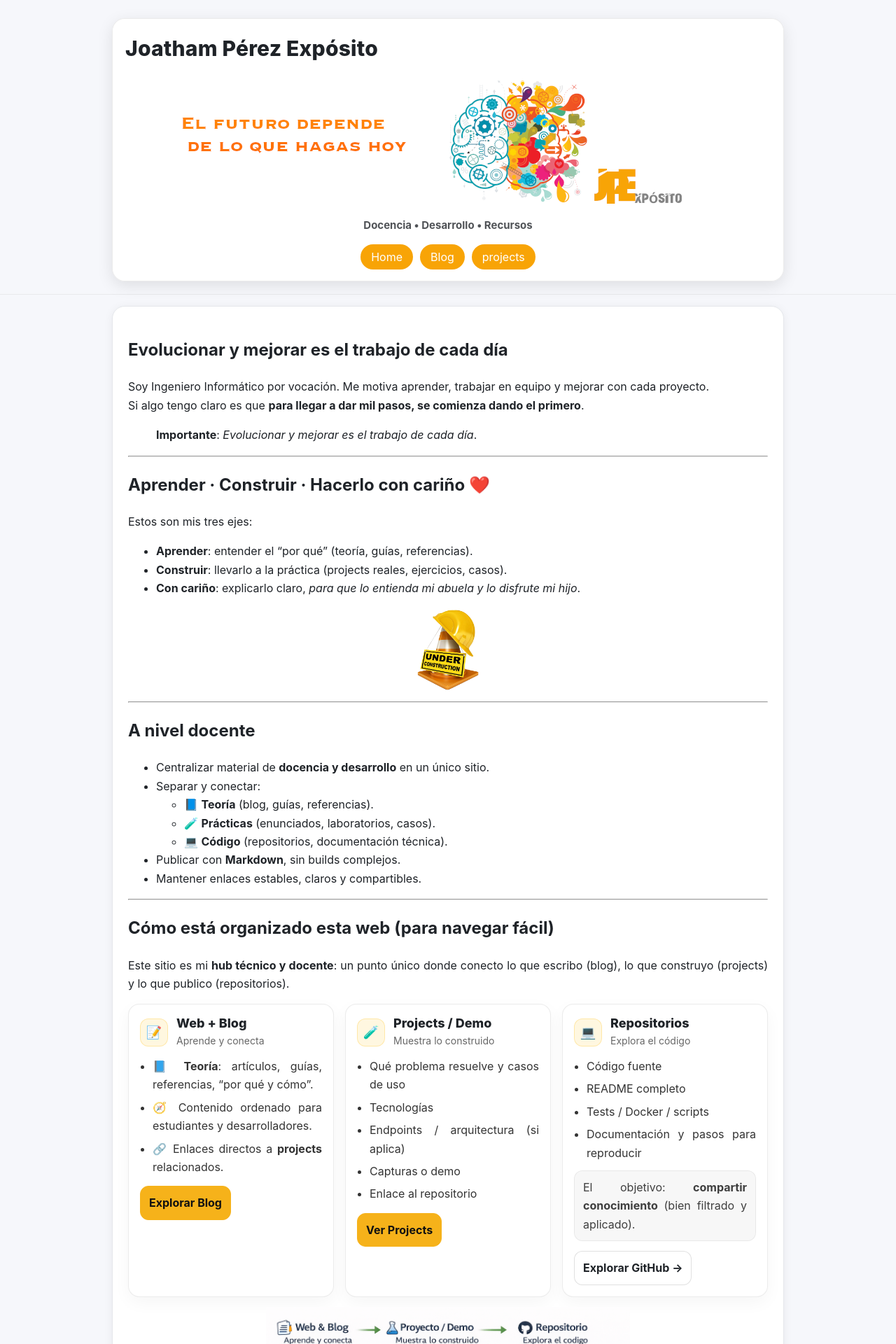
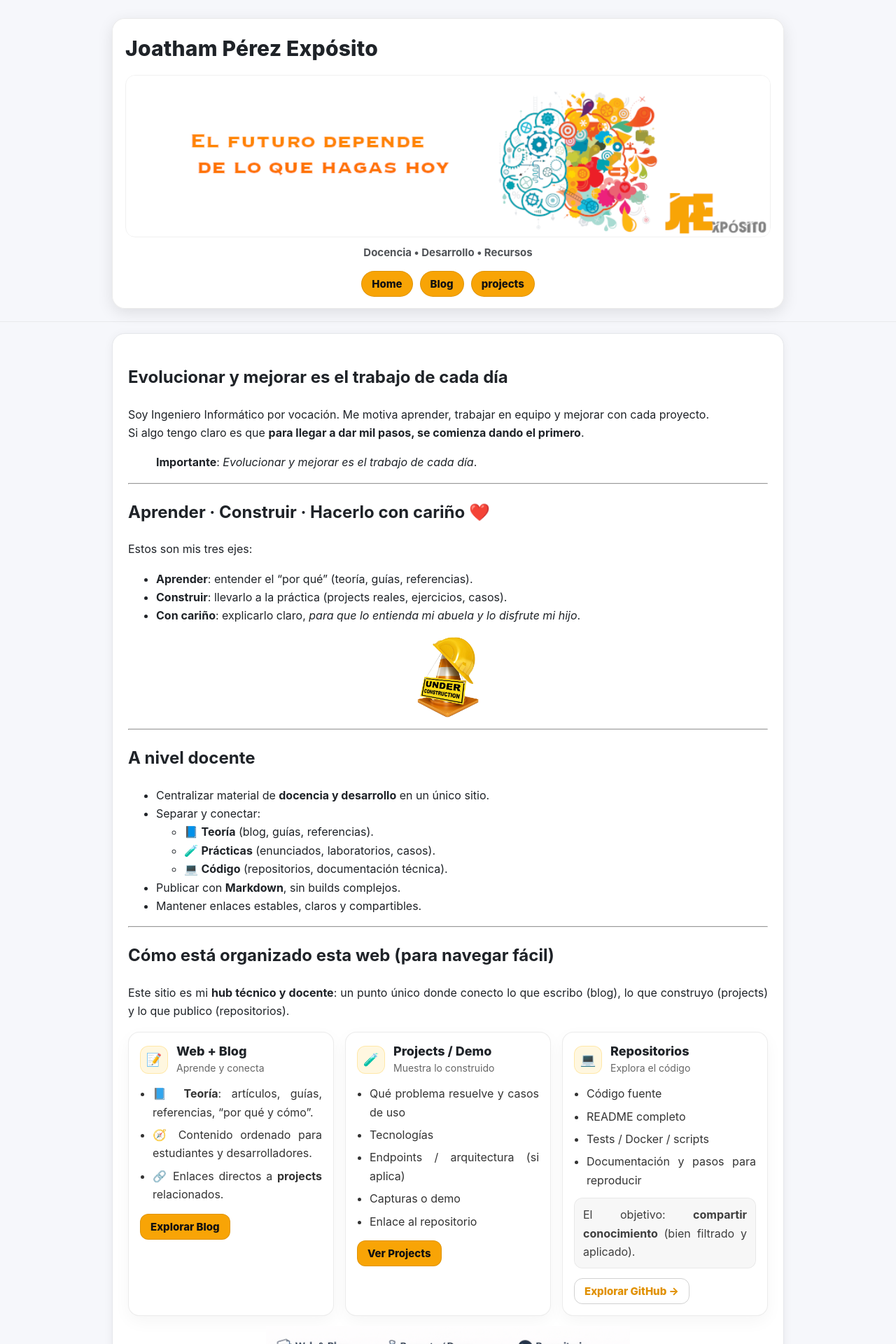
Before and after one commit to jpexposito/jpexposito.github.io, a Jekyll site: the page built from index.md, in a window 1280 px wide. Shown: the top 1920 px of the page at 70% size. Built offline with Jekyll 4.4.1, drawn with Linux system fonts in a browser that asks for light colours.

Commit message:
Se acualizan los estilos

```diff
--- a/assets/css/cards.css
+++ b/assets/css/cards.css
@@ -1,9 +1,14 @@
-/* Cards (home/sections) */
-.cards-grid { display: grid; gap: 16px; margin: 14px 0 6px; }
-.cards-grid--3 { grid-template-columns: repeat(3, minmax(0, 1fr)); }
-.cards-grid--2 { grid-template-columns: repeat(2, minmax(0, 1fr)); }
+/* =========================
+   cards.css (final)
+   - Solo layout/estilos de cards
+   - Botones .btnx se heredan desde site.css
+   ========================= */
 
-.cardx {
+.cards-grid{ display:grid; gap:16px; margin:14px 0 6px; }
+.cards-grid--3{ grid-template-columns:repeat(3, minmax(0, 1fr)); }
+.cards-grid--2{ grid-template-columns:repeat(2, minmax(0, 1fr)); }
+
+.cardx{
   border: 1px solid rgba(0,0,0,.08);
   border-radius: 16px;
   background: #fff;
@@ -11,22 +16,22 @@
   box-shadow: 0 8px 24px rgba(0,0,0,.04);
 }
 
-.cardx__head { display: flex; gap: 12px; align-items: center; }
-.cardx__icon {
+.cardx__head{ display:flex; gap:12px; align-items:center; }
+.cardx__icon{
   width: 40px; height: 40px;
-  display: grid; place-items: center;
+  display:grid; place-items:center;
   border-radius: 12px;
-  background: rgba(255, 186, 0, .12); /* toque cálido */
+  background: rgba(255, 186, 0, .12);
   border: 1px solid rgba(255, 186, 0, .25);
   font-size: 18px;
 }
-.cardx__title { font-weight: 800; font-size: 18px; line-height: 1.2; }
-.cardx__subtitle { color: rgba(0,0,0,.6); font-size: 14px; margin-top: 2px; }
+.cardx__title{ font-weight:800; font-size:18px; line-height:1.2; }
+.cardx__subtitle{ color: rgba(0,0,0,.6); font-size:14px; margin-top:2px; }
 
-.cardx__list { margin: 12px 0 0; padding-left: 18px; color: rgba(0,0,0,.8); }
-.cardx__list li { margin: 6px 0; }
+.cardx__list{ margin:12px 0 0; padding-left:18px; color: rgba(0,0,0,.8); }
+.cardx__list li{ margin:6px 0; }
 
-.cardx__note {
+.cardx__note{
   margin-top: 12px;
   padding: 10px 12px;
   border-radius: 12px;
@@ -35,49 +40,28 @@
   color: rgba(0,0,0,.75);
 }
 
-.cardx__cta { margin-top: 14px; display: flex; gap: 10px; flex-wrap: wrap; }
-
-/* Buttons */
-.btnx {
-  display: inline-flex;
-  align-items: center;
-  justify-content: center;
-  padding: 10px 12px;
-  border-radius: 12px;
-  text-decoration: none;
-  border: 1px solid rgba(0,0,0,.12);
-  color: inherit;
-  background: #fff;
-  font-weight: 700;
-}
-.btnx--primary {
-  background: #f6b21a; /* amarillo cálido */
-  border-color: #f6b21a;
-  color: #111;
-}
-.btnx--ghost { background: #fff; }
+.cardx__cta{ margin-top:14px; display:flex; gap:10px; flex-wrap:wrap; }
 
 /* Chips */
-.chips { display: flex; gap: 10px; flex-wrap: wrap; margin-top: 14px; }
-.chip {
+.chips{ display:flex; gap:10px; flex-wrap:wrap; margin-top:14px; }
+.chip{
   padding: 8px 10px;
   border-radius: 999px;
   border: 1px solid rgba(0,0,0,.10);
   background: rgba(0,0,0,.03);
-  text-decoration: none;
+  text-decoration:none;
   color: inherit;
   font-weight: 600;
 }
 
-/* Stack icons */
-.stack { margin-top: 12px; display: grid; gap: 12px; }
-.stack__row { display: grid; gap: 8px; }
-.stack__label { font-weight: 800; font-size: 14px; }
-.stack__icons { display: flex; gap: 10px; flex-wrap: wrap; align-items: center; }
-.stack__icons img { width: 34px; height: 34px; object-fit: contain; }
+/* Stack */
+.stack{ margin-top:12px; display:grid; gap:12px; }
+.stack__row{ display:grid; gap:8px; }
+.stack__label{ font-weight:800; font-size:14px; }
+.stack__icons{ display:flex; gap:10px; flex-wrap:wrap; align-items:center; }
+.stack__icons img{ width:34px; height:34px; object-fit:contain; }
 
-/* Responsive */
-@media (max-width: 980px) {
-  .cards-grid--3 { grid-template-columns: 1fr; }
-  .cards-grid--2 { grid-template-columns: 1fr; }
+@media (max-width: 980px){
+  .cards-grid--3{ grid-template-columns:1fr; }
+  .cards-grid--2{ grid-template-columns:1fr; }
 }
--- a/assets/css/site.css
+++ b/assets/css/site.css
@@ -1,12 +1,26 @@
+/* =========================
+   site.css (final)
+   - Layout general + hero + nav
+   - Botones unificados (nav + projects + cards .btnx)
+   - Estilos blog/projects existentes
+   ========================= */
+
 :root{
   --text:#1f2328;
   --bg:#f6f7fb;
   --card:#ffffff;
   --border:#e5e7eb;
 
-  /* Colores base (ajusta si quieres) */
-  --brand-1:#d32f2f;  /* color principal botón */
-  --brand-2:#b71c1c;  /* hover / énfasis */
+  /* Botón (Home por defecto) */
+  --btn-bg:#f8a406;
+  --btn-bg-hover:#e09000;
+  --btn-text:#111;
+  --btn-border:rgba(0,0,0,.10);
+
+  --btn-radius:12px;
+  --btn-pad-y:10px;
+  --btn-pad-x:14px;
+  --btn-shadow:0 8px 18px rgba(0,0,0,.12);
 }
 
 *{box-sizing:border-box}
@@ -44,7 +58,6 @@ body{
 /* HERO */
 .hero{
   padding: 26px 18px 18px;
-  border-bottom: 1px solid rgba(0,0,0,.06);
   width: 100%;
   border-bottom: 1px solid rgba(0,0,0,.06);
 }
@@ -70,8 +83,18 @@ body{
   font-size: 30px;
 }
 
+/* Banner */
+.hero__banner{
+  width: 100%;
+  height: auto;
+  display: block;
+  margin-top: 12px;
+  border-radius: 14px;
+  border: 1px solid rgba(0,0,0,.06);
+}
+
 .hero__tagline{
-  margin: 8px 0 14px;
+  margin: 10px 0 14px;
   color: rgba(31,35,40,.78);
   font-size: 15px;
   text-align: center;
@@ -86,24 +109,109 @@ body{
   flex-wrap: wrap;
 }
 
-/* Botones */
-.nav__link{
+/* =========================
+   BOTONES (UNIFICADOS)
+   - Menú: .nav__link
+   - Projects: .project__btn
+   - Cards/CTAs: .btnx
+   ========================= */
+
+.nav__link,
+body.projects .project__btn,
+.btnx{
+  appearance:none;
+  -webkit-appearance:none;
+
+  display:inline-flex;
+  align-items:center;
+  justify-content:center;
+  gap:.45rem;
+
+  padding: var(--btn-pad-y) var(--btn-pad-x);
+  border-radius: var(--btn-radius);
+
+  border: 1px solid var(--btn-border);
+  background: var(--btn-bg);
+  color: var(--btn-text);
+
+  font-weight: 800;
+  font-size: 15px;
+  line-height: 1;
   text-decoration: none;
-  color: #fff;
-  padding: 04px 14px;
-  border-radius: 999px;
-  border: 1px solid transparent;
-  background: #f8a406; /* color principal */
-  transition: transform .12s ease, background .12s ease, box-shadow .12s ease;
+  cursor: pointer;
+
+  transition: transform .12s ease, background .12s ease, box-shadow .12s ease, border-color .12s ease, opacity .12s ease;
 }
 
-.nav__link:hover{
+.nav__link:hover,
+body.projects .project__btn:hover,
+.btnx:hover{
   transform: translateY(-1px);
-  background: #e09000; /* hover similar (más oscuro) */
-  box-shadow: 0 8px 18px rgba(0,0,0,.12);
+  background: var(--btn-bg-hover);
+  box-shadow: var(--btn-shadow);
 }
 
-/* Contenido en tarjeta */
+.nav__link:focus-visible,
+body.projects .project__btn:focus-visible,
+.btnx:focus-visible{
+  outline: 3px solid rgba(248,164,6,.35);
+  outline-offset: 2px;
+}
+
+/* Menú tipo “pill” */
+.nav__link{
+  border-radius: 999px;
+  padding: 10px 14px;
+}
+
+/* Variante ghost (para cards o projects) */
+.btnx--ghost,
+body.projects .project__btn--ghost{
+  background: transparent;
+  color: var(--btn-bg-hover);
+  border-color: rgba(0,0,0,.18);
+  box-shadow: none;
+}
+
+.btnx--ghost:hover,
+body.projects .project__btn--ghost:hover{
+  background: rgba(0,0,0,.03);
+  border-color: rgba(0,0,0,.26);
+  box-shadow: none;
+}
+
+/* =========================
+   Colores por sección (solo variables)
+   ========================= */
+
+/* BLOG: azul */
+body.blog{
+  --btn-bg:#1688c6;
+  --btn-bg-hover:#1273a7;
+  --btn-text:#fff;
+  --btn-border:rgba(0,0,0,.08);
+}
+body.blog .nav__link:focus-visible,
+body.blog .btnx:focus-visible{
+  outline-color: rgba(22,136,198,.35);
+}
+
+/* PROJECTS: rojo */
+body.projects{
+  --btn-bg:#ec1f27;
+  --btn-bg-hover:#c8181f;
+  --btn-text:#fff;
+  --btn-border:rgba(0,0,0,.08);
+}
+body.projects .nav__link:focus-visible,
+body.projects .project__btn:focus-visible,
+body.projects .btnx:focus-visible{
+  outline-color: rgba(236,31,39,.35);
+}
+
+/* =========================
+   Contenido en tarjeta
+   ========================= */
 main.container{
   margin-top: 16px;
   background: var(--card);
@@ -152,125 +260,19 @@ iframe, video{
   opacity: .85;
 }
 
+/* =========================
+   Footer
+   ========================= */
+.footer{
+  margin-top: 22px;
+  border-top: 1px solid rgba(0,0,0,.06);
+  padding: 14px 0 26px;
+  color: rgba(31,35,40,.72);
+}
 
 /* =========================
-   Responsive (Mobile First)
+   projects: tags/pills + textos
    ========================= */
-
-/* --- Tablets (<= 768px) --- */
-@media (max-width: 768px) {
-  .container{
-    padding: 16px;
-  }
-
-  .hero{
-    padding: 20px 14px 14px;
-  }
-
-  .hero__inner{
-    padding: 16px 14px 14px;
-    border-radius: 16px;
-  }
-
-  .hero__brand{
-    font-size: 26px;
-  }
-
-  .hero__tagline{
-    font-size: 14px;
-    margin: 6px 0 12px;
-  }
-
-  .nav{
-    gap: 8px;
-  }
-
-  .nav__link{
-    padding: 9px 12px;
-  }
-
-  main.container{
-    border-radius: 16px;
-  }
-}
-
-/* --- Móvil (<= 480px) --- */
-@media (max-width: 480px) {
-  body{
-    font-size: 15px;
-  }
-
-  .container{
-    padding: 12px;
-  }
-
-  .hero{
-    padding: 16px 12px 12px;
-  }
-
-  .hero__inner{
-    padding: 14px 12px 12px;
-    border-radius: 14px;
-  }
-
-  .hero__brand{
-    font-size: 22px;
-    letter-spacing: 0;
-  }
-
-  .hero__tagline{
-    font-size: 13px;
-    margin: 6px 0 10px;
-  }
-
-  /* Menú más usable en móvil: 2 columnas */
-  .nav{
-    gap: 8px;
-  }
-
-  .nav__link{
-    flex: 1 1 calc(50% - 8px); /* 2 por fila */
-    text-align: center;
-    padding: 10px 10px;
-  }
-
-  main.container{
-    margin-top: 12px;
-    border-radius: 14px;
-  }
-}
-
-/* --- Muy pequeño (<= 360px) --- */
-@media (max-width: 360px) {
-  .nav__link{
-    flex: 1 1 100%; /* 1 por fila si no cabe */
-  }
-}
-
-/* projects (solo en /projects/) */
-body.projects .project__btn{
-  display:inline-block;
-  padding:.5rem .8rem;
-  border-radius:.6rem;
-  background:#ec1f27;
-  color:#fff;
-  text-decoration:none;
-  margin-right:.5rem;
-}
-body.projects .project__btn:hover{
-  background:#c8181f;
-}
-
-body.projects .project__btn--ghost{
-  background:transparent;
-  border:1px solid rgba(236,31,39,.55);
-  color:#ec1f27;
-}
-body.projects .project__btn--ghost:hover{
-  border-color:rgba(200,24,31,.75);
-  color:#c8181f;
-}
-
 body.projects .project__tags{
   list-style:none;
   padding:0;
@@ -301,15 +303,8 @@ body.projects .project a{
 body.projects .project a:hover{
   color:#c8181f;
 }
+
 /* ===== BLOG (solo /blog/) ===== */
-body.blog .nav__link{
-  background:#1688c6;
-}
-body.blog .nav__link:hover{
-  transform: translateY(-1px);
-  background:#1273a7;
-  box-shadow: 0 8px 18px rgba(0,0,0,.12);
-}
 
 /* Portada del blog */
 body.blog .blog__title{
@@ -356,16 +351,8 @@ body.blog h3{
 }
 
 /* ===== projects (solo /projects/) ===== */
-body.projects .nav__link{
-  background:#ec1f27;           /* rojo principal */
-}
-body.projects .nav__link:hover{
-  transform: translateY(-1px);
-  background:#c8181f;           /* rojo más oscuro */
-  box-shadow: 0 8px 18px rgba(0,0,0,.12);
-}
 
-/* Portada de projects */
+/* Portada de projects (usa clases blog__* en tu plantilla) */
 body.projects .blog__title{
   color:#ec1f27;
   margin-bottom:1.5rem;
@@ -410,9 +397,53 @@ body.projects h2{
   margin-top:1.25rem;
 }
 body.projects h3{
-  color:#a3151b; /* rojo más sobrio para jerarquía */
+  color:#a3151b;
 }
 
 /* Botón Buy Me a Coffee personalizado */
 body.blog #bmc-wbtn { background:#1688c6 !important; }
 body.projects #bmc-wbtn { background:#ec1f27 !important; }
+
+/* =========================
+   Responsive
+   ========================= */
+
+/* --- Tablets (<= 768px) --- */
+@media (max-width: 768px) {
+  .container{ padding: 16px; }
+  .hero{ padding: 20px 14px 14px; }
+  .hero__inner{ padding: 16px 14px 14px; border-radius: 16px; }
+  .hero__brand{ font-size: 26px; }
+  .hero__tagline{ font-size: 14px; margin: 8px 0 12px; }
+  .nav{ gap: 8px; }
+  .nav__link{ padding: 10px 12px; }
+  main.container{ border-radius: 16px; }
+}
+
+/* --- Móvil (<= 480px) --- */
+@media (max-width: 480px) {
+  body{ font-size: 15px; }
+  .container{ padding: 12px; }
+  .hero{ padding: 16px 12px 12px; }
+  .hero__inner{ padding: 14px 12px 12px; border-radius: 14px; }
+  .hero__brand{ font-size: 22px; letter-spacing: 0; }
+  .hero__tagline{ font-size: 13px; margin: 8px 0 10px; }
+
+  /* Menú más usable en móvil: 2 columnas */
+  .nav{ gap: 8px; }
+  .nav__link{
+    flex: 1 1 calc(50% - 8px);
+    text-align: center;
+    padding: 10px 10px;
+  }
+
+  main.container{
+    margin-top: 12px;
+    border-radius: 14px;
+  }
+}
+
+/* --- Muy pequeño (<= 360px) --- */
+@media (max-width: 360px) {
+  .nav__link{ flex: 1 1 100%; }
+}
```
